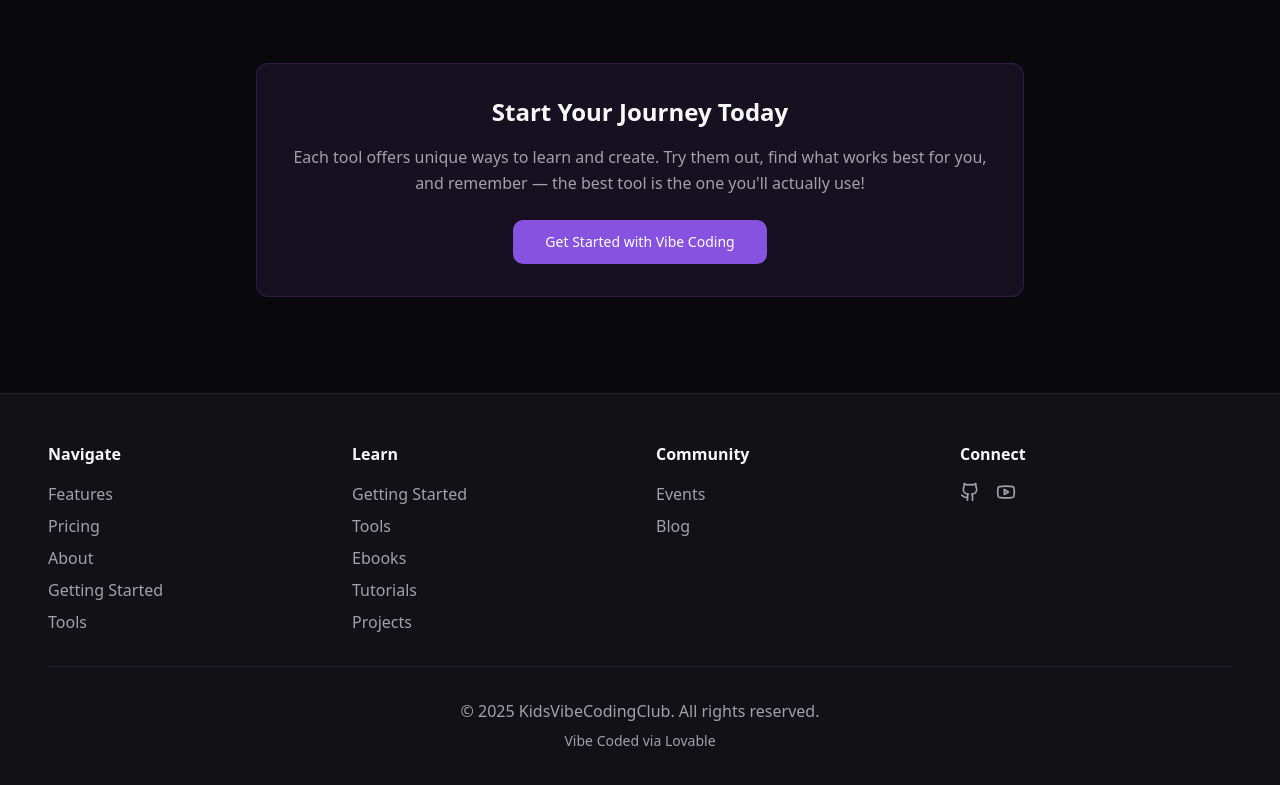
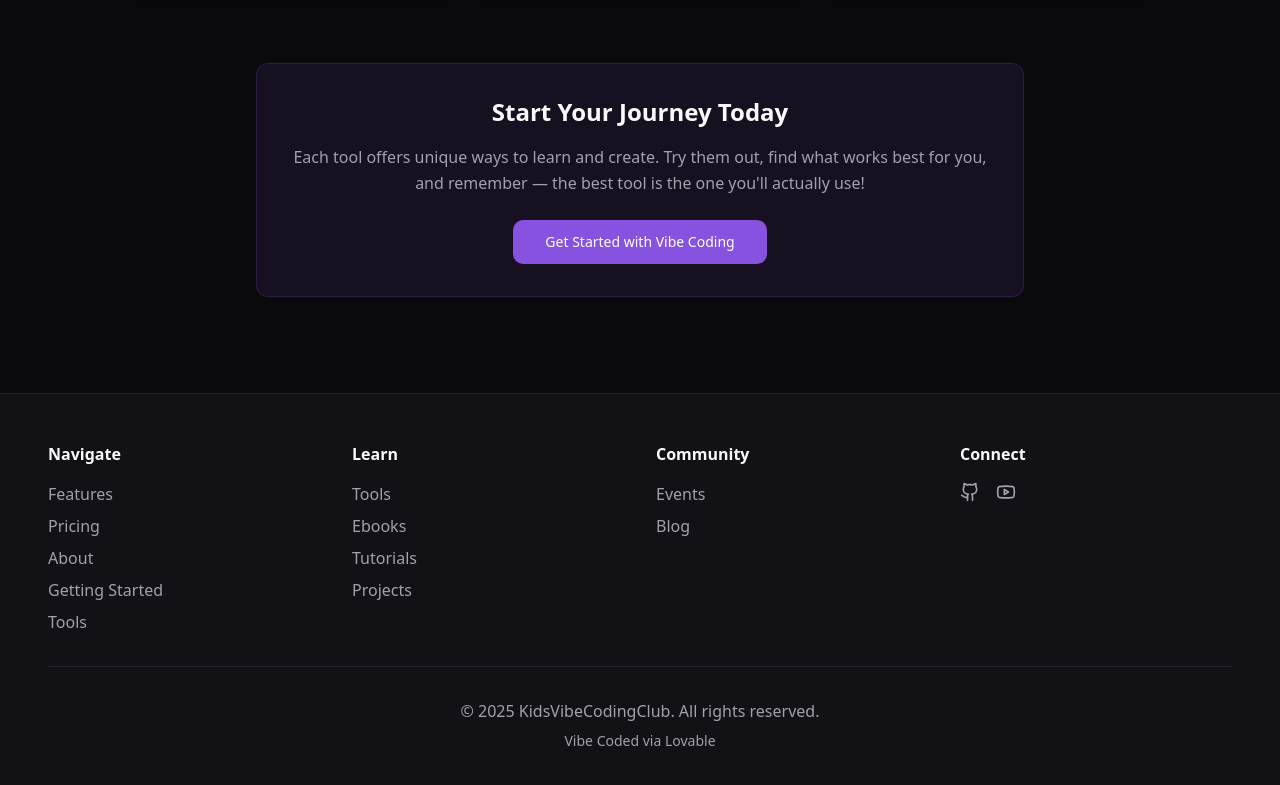
Before and after one commit to irexio/kids-vibe-forge, a React (Vite) app: page /tools in a window 1280 px wide. Shown: the part 1899-2684 px from the top of the page. Built offline with nearby package versions, Linux system fonts and the light colour scheme; the HTML template or start-up script is replaced by a standard one.

Commit message:
Remove "Getting Started" from Learn

```diff
--- a/src/components/Footer.tsx
+++ b/src/components/Footer.tsx
@@ -19,7 +19,6 @@ const Footer = () => {
           <div>
             <h3 className="font-semibold mb-4">Learn</h3>
             <ul className="space-y-2 text-muted-foreground">
-              <li><a href="/getting-started" className="hover:text-primary transition-colors">Getting Started</a></li>
               <li><a href="/tools" className="hover:text-primary transition-colors">Tools</a></li>
               <li><a href="#" className="hover:text-primary transition-colors">Ebooks</a></li>
               <li><a href="#" className="hover:text-primary transition-colors">Tutorials</a></li>
```
